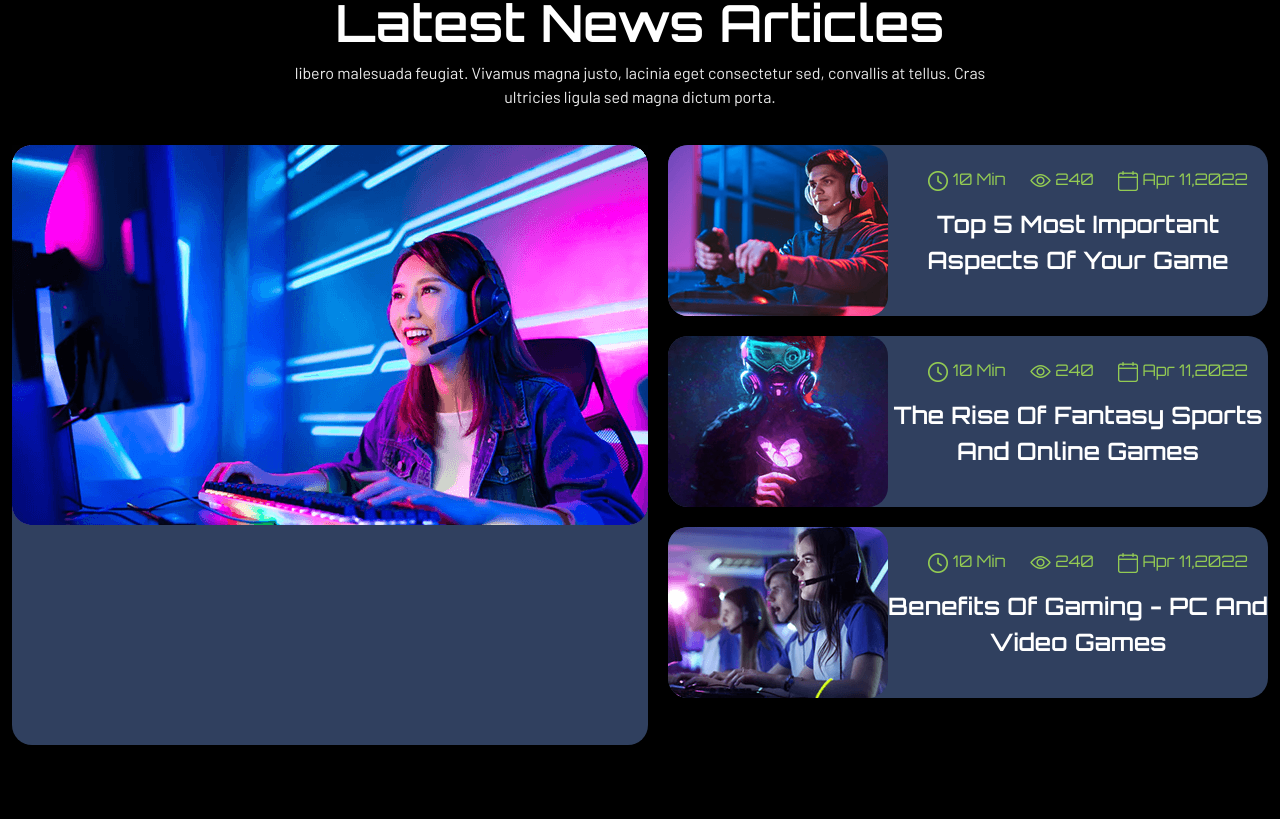
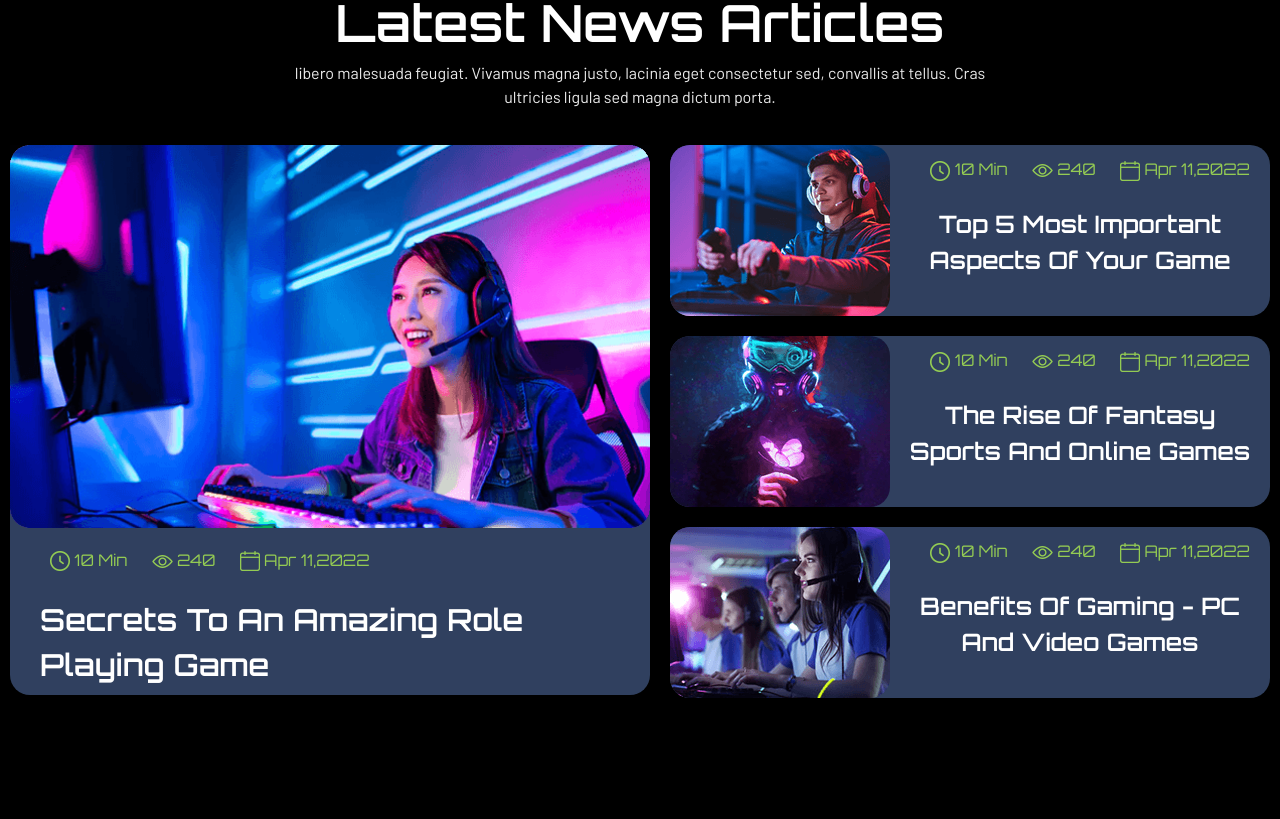
Before and after one commit to GiacomoArena/proj-html-vuejs, a Vue app: page / in a window 1280 px wide. Shown: the part 5901-6720 px from the top of the page. Built offline with nearby package versions, Linux system fonts and the light colour scheme.

Commit message:
update commit fix latest news

```diff
--- a/src/components/Footer.vue
+++ b/src/components/Footer.vue
@@ -93,7 +93,8 @@
   .top-footer{
     position: relative;
     font-family: $secondary-font;
-    height: 575px;
+    min-height: 575px;
+    padding-top: 100px;
     color: white;
     background-color:#283449;
     display: flex;
--- a/src/components/partials/LatestNews.vue
+++ b/src/components/partials/LatestNews.vue
@@ -39,7 +39,20 @@
 
   <div class="cards-containers">
     <div class="big-card">
-      <img src="../../assets/blog-item-1.png" alt="user">
+      <img class="player" src="../../assets/blog-item-1.png" alt="user">
+      <div class="text">
+          <span>
+            <img src="../../assets/icon/clock.png" >
+            10 Min
+            <img src="../../assets/icon/eye.png">
+            240
+            <img src="../../assets/icon/calendar.png">
+            Apr 11,2022
+          </span>
+          <p>
+            Secrets To An Amazing Role Playing Game
+          </p>
+        </div>
     </div>
     <div class="side-container">
 
@@ -105,10 +118,30 @@
         border-radius: 20px;
         max-width: 640px;
         min-width: 300px;
-        height: 600px;
-        img{
+        height: 550px;
+        img.player{
+          cursor: pointer;
           width: 100%;
           object-fit: cover;
+        }
+        .text{
+          text-align: left;
+          margin-top: 20px;
+          margin-left: 20px;
+          img{
+            margin-left: 20px;
+          }
+          span{
+            color: $my-lightgreen;
+          }
+          p{
+            cursor: pointer;
+            padding: 10px;
+            margin-top: 15px;
+            font-size: 1.9rem;
+            color: white;
+            font-weight: 600;
+          }
         }
       }
       .cards{
@@ -119,7 +152,9 @@
         align-items: center;
         border-radius: 20px;
         width: 600px;
+
         img.player{
+          cursor: pointer;
           border-radius: 20px;
           object-fit: cover;
         }
@@ -131,6 +166,8 @@
             color: $my-lightgreen;
           }
           p{
+            cursor: pointer;
+            padding: 10px;
             margin-top: 15px;
             font-size: 1.5rem;
             color: white;
```
